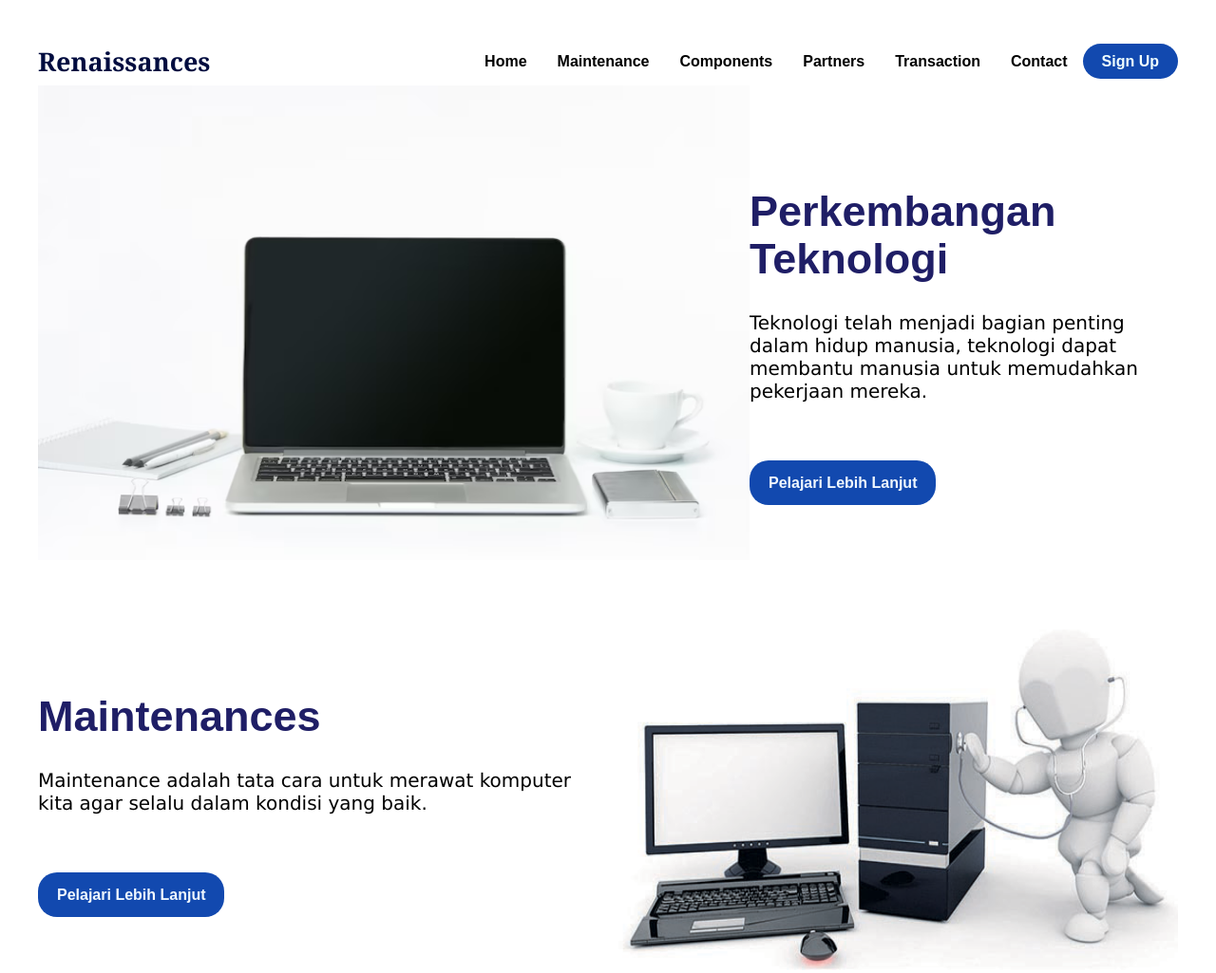
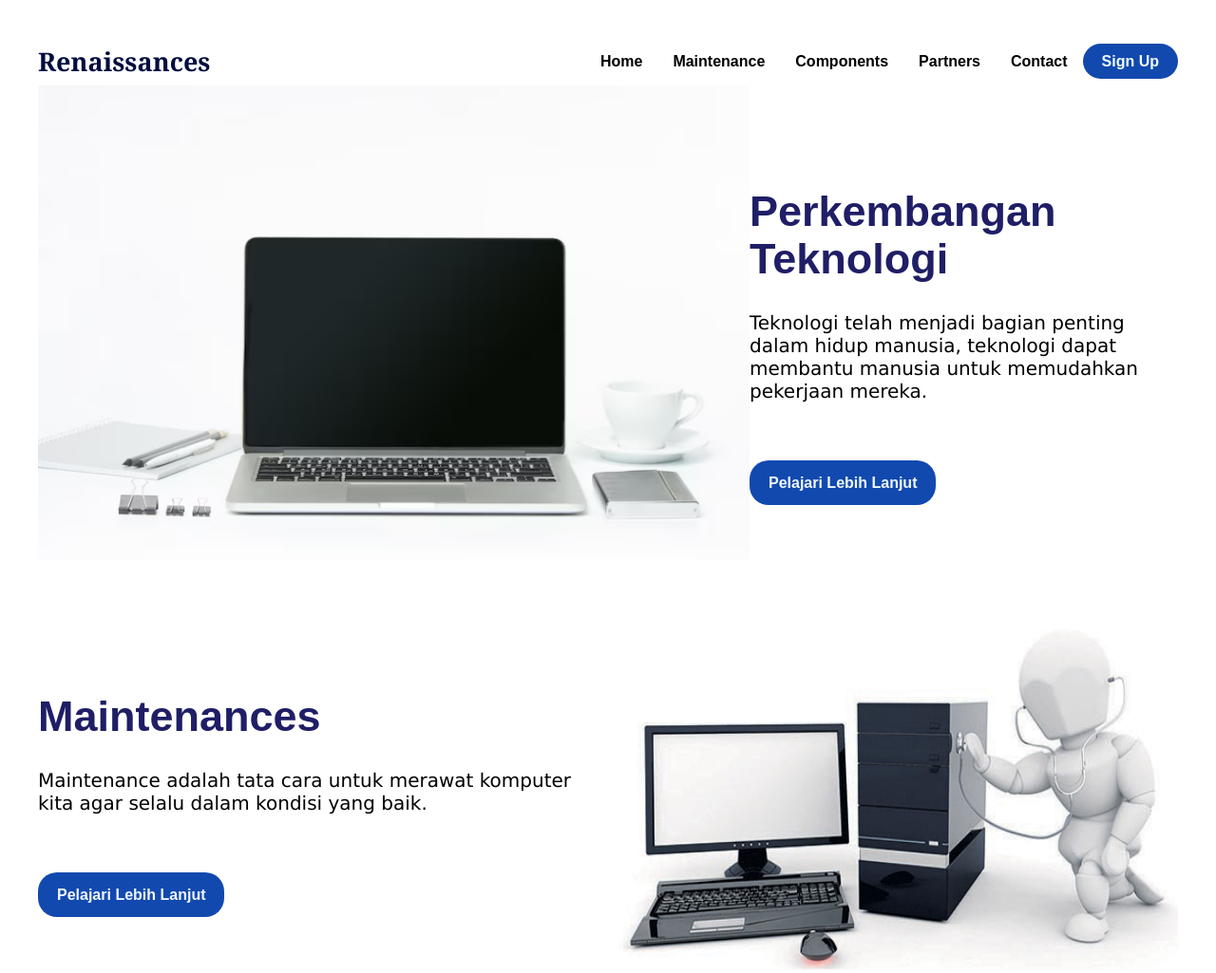
Before and after one commit to indrabcde/indrabcde.github.io, a plain HTML site: page index.html in a window 1280 px wide. Shown: the top 1025 px of the page at 95% size. Drawn offline with Linux system fonts and the light colour scheme.

Commit message:
index.html

```diff
--- a/index.html
+++ b/index.html
@@ -16,7 +16,6 @@
                     <li><a href="#courses">Maintenance</a></li>
                     <li><a href="#tutors">Components</a></li>
                     <li><a href="#partners">Partners</a></li>
-                    <li><a href="../transaksi.html">Transaction</a></li>
                     <li><a href="#contact">Contact</a></li>
                     <li><a href="../login.html" class="tbl-biru">Sign Up</a></li>
                 </ul>
```
